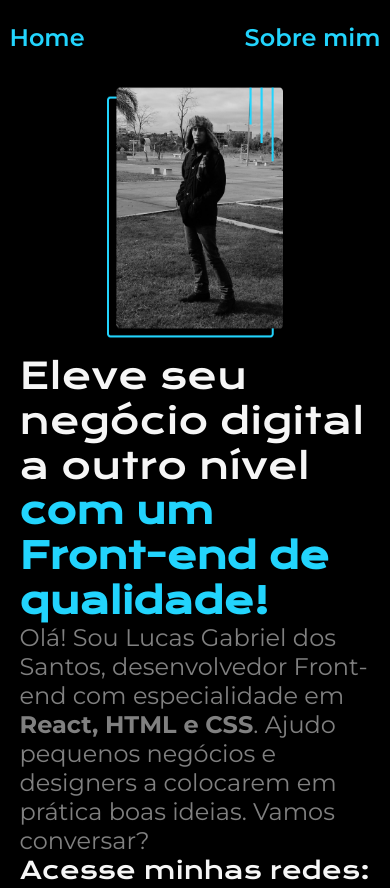
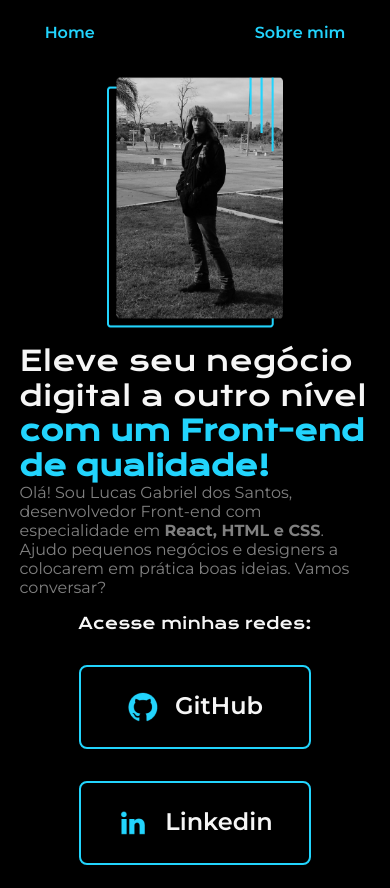
Before and after one commit to lucasgabriel404/html-pagina, a plain HTML site: page index.html in a window 390 px wide. Shown: the top 888 px of the page. Drawn offline with nearby package versions, Linux system fonts and the light colour scheme.

Commit message:
atualizacao responsividade

```diff
--- a/styles/style.css
+++ b/styles/style.css
@@ -95,6 +95,7 @@ body{
     font-weight: 400;
     font-style: normal;
     font-size: 1.5rem;
+    margin-top: 1em;
 
 }
 
@@ -156,4 +157,19 @@ body{
         width: 50%;
     }
 
+    .apresentacao__conteudo__titulo{
+        font-size: 1.75rem;
+    }
+
+    .apresentacao__conteudo__paragrafo{
+        font-size: 1rem;
+    }
+
+    .apresentacao__conteudo__subtitulo{
+        font-size: 1rem;
+    }
+
+    .header__menu__link{
+        font-size: 1rem;
+    }
 }
```
